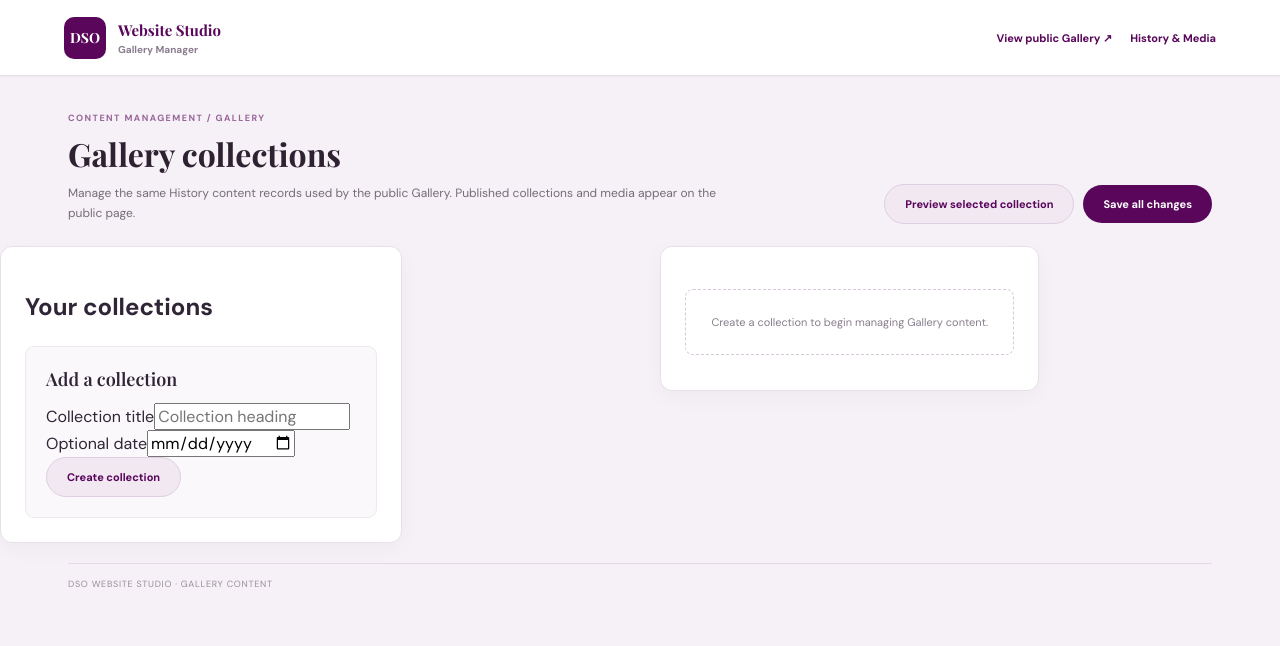
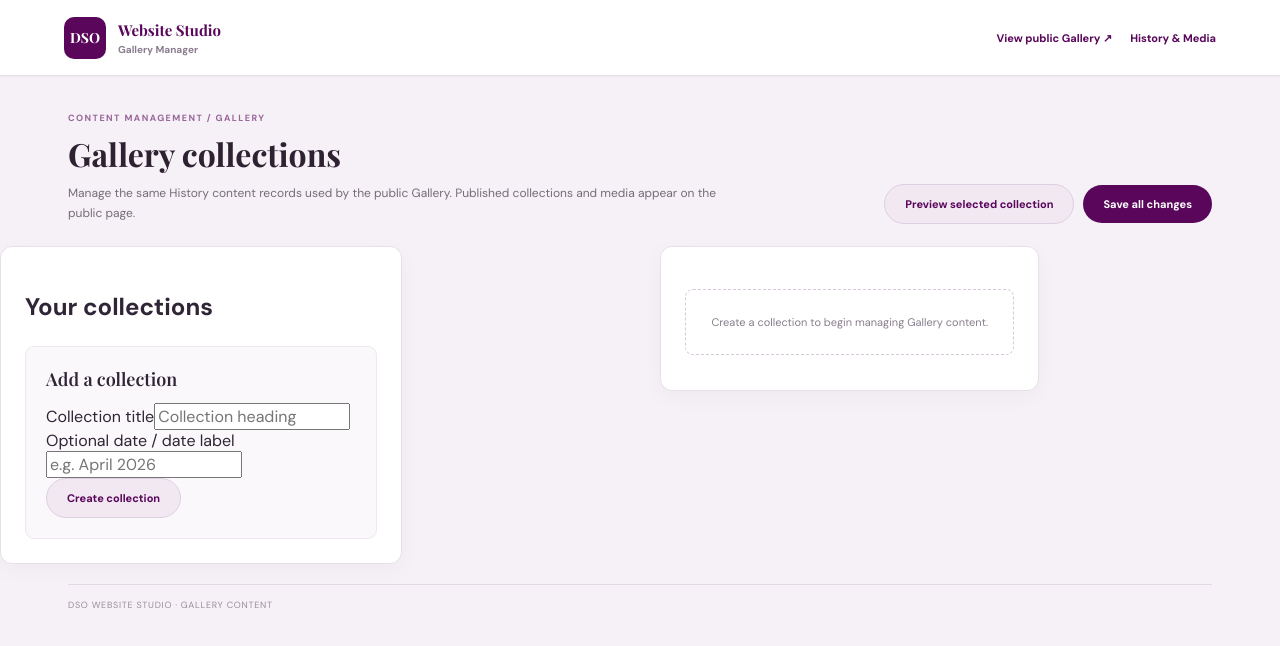
Before and after one commit to Divinesymphonyorchestra20/Divine-Symphony-Orchestra, a Next.js app: page /admin/gallery in a window 1280 px wide. Shown: the top 646 px of the page. Built offline with nearby package versions, Linux system fonts and the light colour scheme; a web font is replaced by a local one.

Commit message:
Allow Gallery date labels such as month and year

```diff
--- a/components/admin/gallery-manager.tsx
+++ b/components/admin/gallery-manager.tsx
@@ -177,12 +177,12 @@ export default function GalleryManager(){
   {preview&&active&&<section className="dso-gallery-admin-preview"><div className="dso-gallery-admin-preview-heading"><div><span>LOCAL ADMIN PREVIEW · UNSAVED CONTENT INCLUDED</span><h2>{active.title}</h2>{active.date&&<p>{active.date}{active.subtitle?" • "+active.subtitle:""}</p>}</div><button type="button" onClick={()=>setPreview(false)}>Close preview</button></div>{previewPhotos(data.media.filter(item=>item.galleryEntryId===active.id&&!item.gallerySubEntryId))}{active.subEntries.map(sub=><div key={sub.id}><h3>{sub.title}</h3>{sub.subtitle&&<p>{sub.subtitle}</p>}{previewPhotos(data.media.filter(item=>item.galleryEntryId===active.id&&item.gallerySubEntryId===sub.id))}</div>)}</section>}
   <div className="dso-gallery-admin-layout">
    <aside className="dso-cms-panel"><h2>Your collections</h2>{[...entries].sort((a,b)=>a.sortOrder-b.sortOrder).map((entry,index)=><div className="dso-gallery-admin-entry-row" key={entry.id}><button type="button" className={"dso-gallery-admin-entry "+(entryId===entry.id?"active":"")} onClick={()=>{setEntryId(entry.id);setSubId("");setPreview(false);}}><strong>{entry.title}</strong><small>{entry.date||"No date"} · {entry.subEntries.length} subheadings · {entry.published?"Published":"Draft"}</small></button><div className="dso-gallery-admin-order"><button type="button" aria-label="Move collection up" disabled={index===0} onClick={()=>reorderEntry(entry.id,-1)}>↑</button><button type="button" aria-label="Move collection down" disabled={index===entries.length-1} onClick={()=>reorderEntry(entry.id,1)}>↓</button></div></div>)}
-    <form className="dso-cms-add-form" onSubmit={addEntry}><h3>Add a collection</h3><label>Collection title<input value={newTitle} onChange={event=>setNewTitle(event.target.value)} placeholder="Collection heading" required/></label><label>Optional date<input type="date" value={newDate} onChange={event=>setNewDate(event.target.value)}/></label><button className="dso-cms-secondary">Create collection</button></form>
+    <form className="dso-cms-add-form" onSubmit={addEntry}><h3>Add a collection</h3><label>Collection title<input value={newTitle} onChange={event=>setNewTitle(event.target.value)} placeholder="Collection heading" required/></label><label>Optional date / date label<input type="text" value={newDate} onChange={event=>setNewDate(event.target.value)} placeholder="e.g. April 2026"/></label><button className="dso-cms-secondary">Create collection</button></form>
    </aside>
    <section className="dso-cms-panel">
     {!active?<p className="dso-cms-empty">Create a collection to begin managing Gallery content.</p>:<>
      <div className="dso-cms-panel-title"><div><p className="dso-cms-kicker">SELECTED COLLECTION</p><h2>{active.title}</h2></div><label className="dso-cms-toggle"><input type="checkbox" checked={active.published} onChange={event=>patchEntry(active.id,{published:event.target.checked})}/> Published</label></div>
-     <div className="dso-cms-grid"><label className="wide">Collection heading<input value={active.title} onChange={event=>patchEntry(active.id,{title:event.target.value})}/></label><label>Optional date<input type="date" value={active.date} onChange={event=>patchEntry(active.id,{date:event.target.value})}/></label><label className="wide">Subtitle / description<input value={active.subtitle||""} onChange={event=>patchEntry(active.id,{subtitle:event.target.value})} placeholder="e.g. DSO anniversary performances"/></label></div>
+     <div className="dso-cms-grid"><label className="wide">Collection heading<input value={active.title} onChange={event=>patchEntry(active.id,{title:event.target.value})}/></label><label>Optional date / date label<input type="text" value={active.date} onChange={event=>patchEntry(active.id,{date:event.target.value})} placeholder="e.g. April 2026"/></label><label className="wide">Subtitle / description<input value={active.subtitle||""} onChange={event=>patchEntry(active.id,{subtitle:event.target.value})} placeholder="e.g. DSO anniversary performances"/></label></div>
      <div className="dso-gallery-admin-subentries"><h3>Subheadings</h3><button type="button" className={!subId?"active":""} onClick={()=>setSubId("")}>Main collection</button>{[...active.subEntries].sort((a,b)=>a.sortOrder-b.sortOrder).map((sub,index)=><div className="dso-gallery-admin-sub-row" key={sub.id}><button type="button" className={subId===sub.id?"active":""} onClick={()=>setSubId(sub.id)}>{sub.title}</button><span><button type="button" aria-label="Move subheading up" disabled={index===0} onClick={()=>reorderSub(sub.id,-1)}>↑</button><button type="button" aria-label="Move subheading down" disabled={index===active.subEntries.length-1} onClick={()=>reorderSub(sub.id,1)}>↓</button><button type="button" aria-label={"Delete "+sub.title} onClick={()=>deleteSub(sub)}>×</button></span></div>)}
       <form onSubmit={addSub}><input value={newSubTitle} onChange={event=>setNewSubTitle(event.target.value)} placeholder="New subheading title" required/><input value={newSubSubtitle} onChange={event=>setNewSubSubtitle(event.target.value)} placeholder="Optional subtitle"/><button className="dso-cms-secondary">Add subheading</button></form>
      </div>
```
